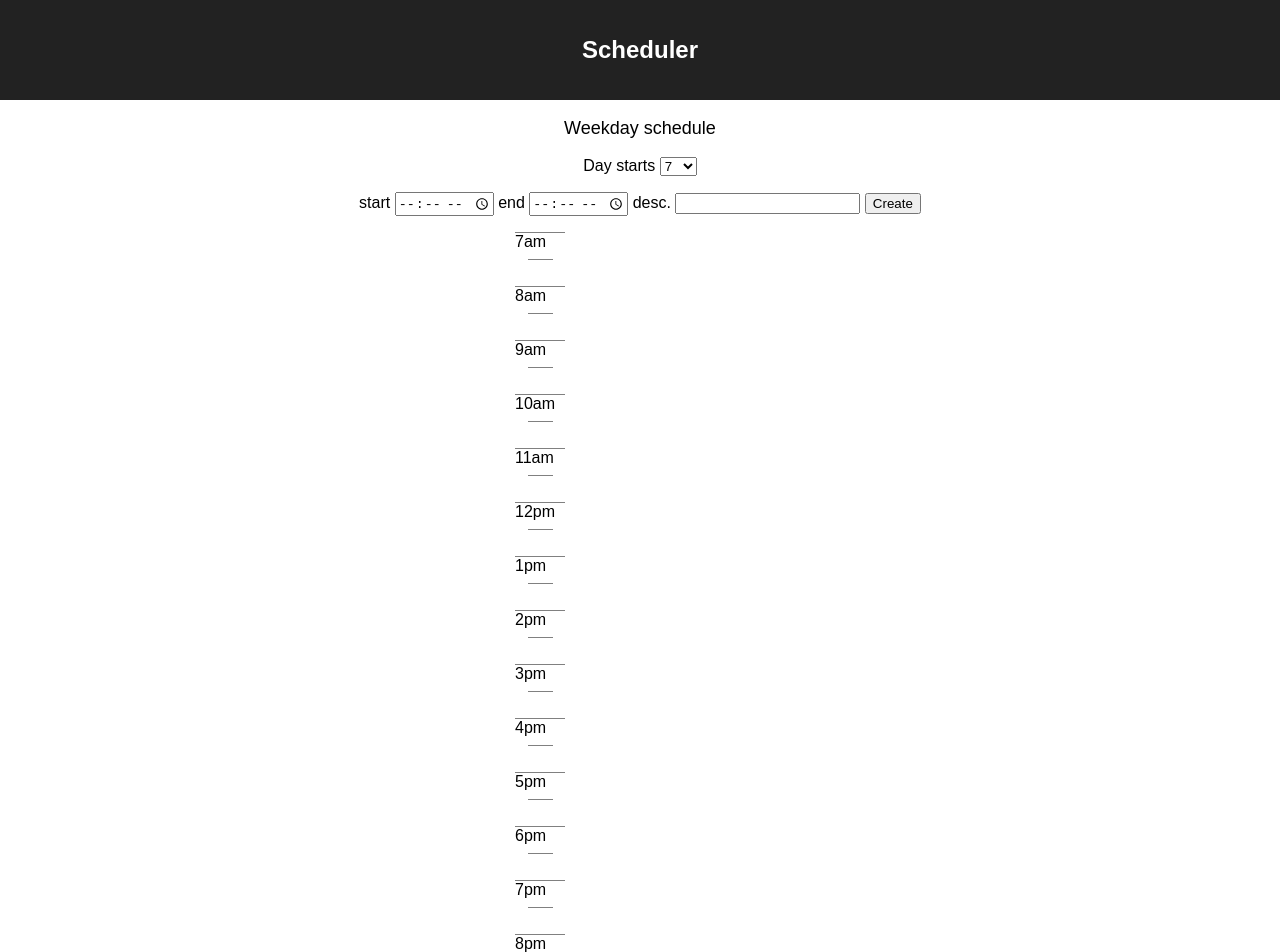
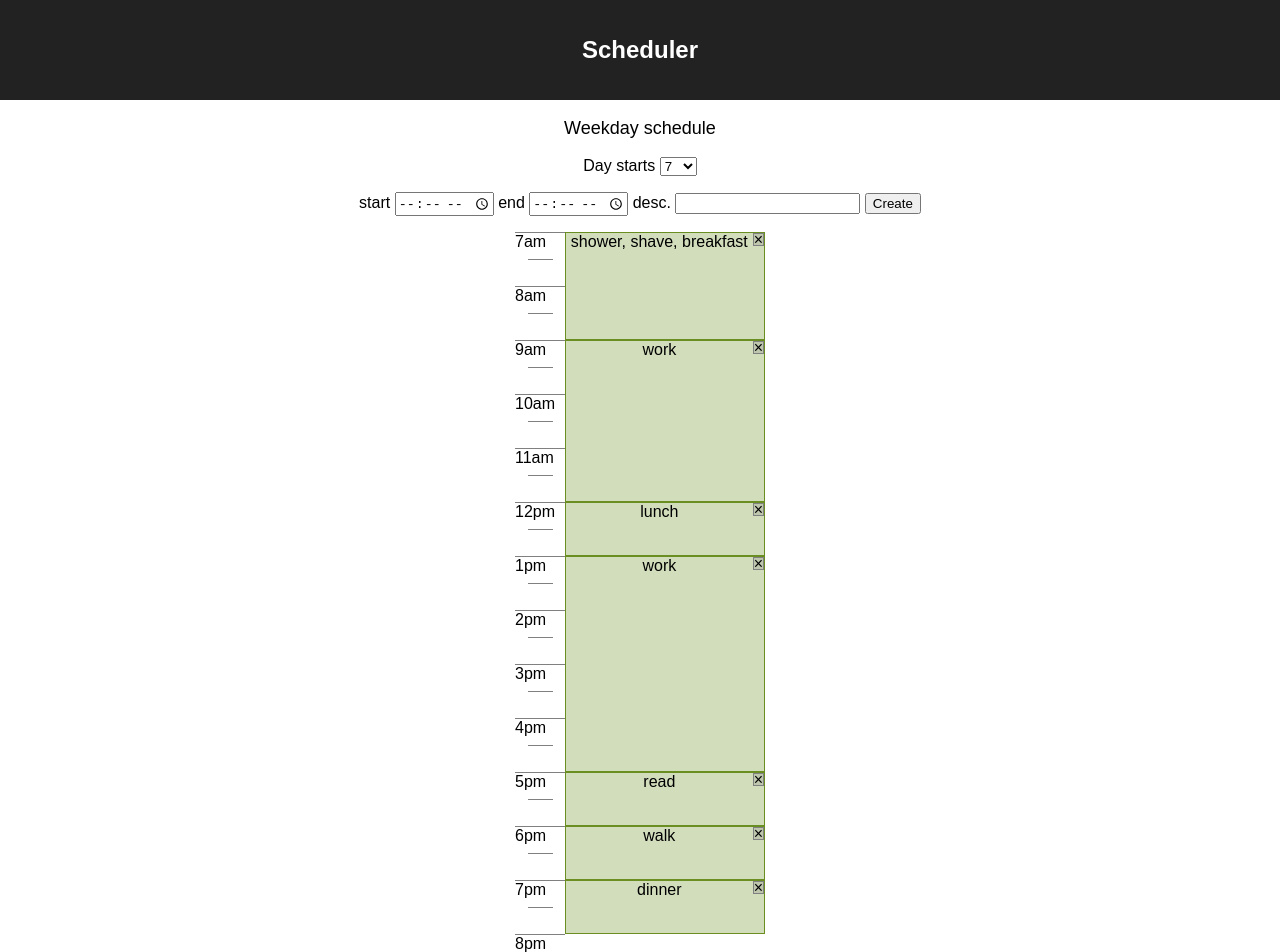
Before and after one commit to orbium/scheduler, a React (Create React App) app: page / in a window 1280 px wide. Shown: the top 952 px of the page. Built offline with nearby package versions, Linux system fonts and the light colour scheme.

Commit message:
Add ability to delete scheduled items

```diff
--- a/src/App.css
+++ b/src/App.css
@@ -73,6 +73,21 @@
   border-bottom: 1px solid grey;
 }
 
+.delete-item {
+  float: right;
+  border: 1px solid grey;
+  background-color: rgba(128, 128, 128, .25);
+  padding: 0;
+  margin: 0;
+  line-height: .7em;
+  cursor: pointer;
+}
+
+.delete-item:hover {
+  background-color: rgba(128, 128, 128, .5);
+  color: white;
+}
+
 @keyframes App-logo-spin {
   from { transform: rotate(0deg); }
   to { transform: rotate(360deg); }
--- a/src/App.js
+++ b/src/App.js
@@ -8,20 +8,36 @@ class App extends Component {
     super();
     this.handleCreate = this.handleCreate.bind(this);
     this.handleSelectDayStart = this.handleSelectDayStart.bind(this);
+    this.handleDeleteItem = this.handleDeleteItem.bind(this);
 
     this.state = {
-      hour1: 0,
       dayStart: 7,
+      schedules: [
+        { name: 'Weekday schedule',
+          dayStart: 7,
+          items: [
+            { start: '07:00', end: '9:00', description: 'shower, shave, breakfast' },
+            { start: '9:00', end: '12:00', description: 'work' },
+            { start: '12:00', end: '13:00', description: 'lunch' },
+            { start: '13:00', end: '17:00', description: 'work' },
+            { start: '17:00', end: '18:00', description: 'read' },
+            { start: '18:00', end: '19:00', description: 'walk' },
+            { start: '19:00', end: '20:00', description: 'dinner' },
+            { start: '22:00', end: '23:00', description: 'wind down' },
+            { start: '23:00', end: '7:00', description: 'sleep' },
+          ]
+        }
+      ],
       scheduledItems: [
-        // { start: '07:00', end: '9:00', description: 'shower, shave, breakfast' },
-        // { start: '9:00', end: '12:00', description: 'work' },
-        // { start: '12:00', end: '13:00', description: 'lunch' },
-        // { start: '13:00', end: '17:00', description: 'work' },
-        // { start: '17:00', end: '18:00', description: 'read' },
-        // { start: '18:00', end: '19:00', description: 'walk' },
-        // { start: '19:00', end: '20:00', description: 'dinner' },
-        // { start: '22:00', end: '23:00', description: 'wind down' },
-        // { start: '23:00', end: '7:00', description: 'sleep' },
+        { index: 0, start: '07:00', end: '9:00', description: 'shower, shave, breakfast' },
+        { index: 1, start: '9:00', end: '12:00', description: 'work' },
+        { index: 2, start: '12:00', end: '13:00', description: 'lunch' },
+        { index: 3, start: '13:00', end: '17:00', description: 'work' },
+        { index: 4, start: '17:00', end: '18:00', description: 'read' },
+        { index: 5, start: '18:00', end: '19:00', description: 'walk' },
+        { index: 6, start: '19:00', end: '20:00', description: 'dinner' },
+        { index: 7, start: '22:00', end: '23:00', description: 'wind down' },
+        { index: 8, start: '23:00', end: '7:00', description: 'sleep' },
       ]
     };
   }
@@ -65,6 +81,12 @@ class App extends Component {
       { dayStart: parseInt(e.target.value, 10) },
       () => this.setState({ positions: this.calculatePositions() })
     );
+  }
+
+  handleDeleteItem(e, index) {
+    this.setState({
+      scheduledItems: this.state.scheduledItems.filter(i => i.index !== index)
+    });
   }
 
   renderHours() {
@@ -114,6 +136,7 @@ class App extends Component {
             height: height
           }}
         >
+          <div className="delete-item" onClick={e => this.handleDeleteItem(e, si.index)}>×</div>
           {si.description}
         </div>
       );
```
